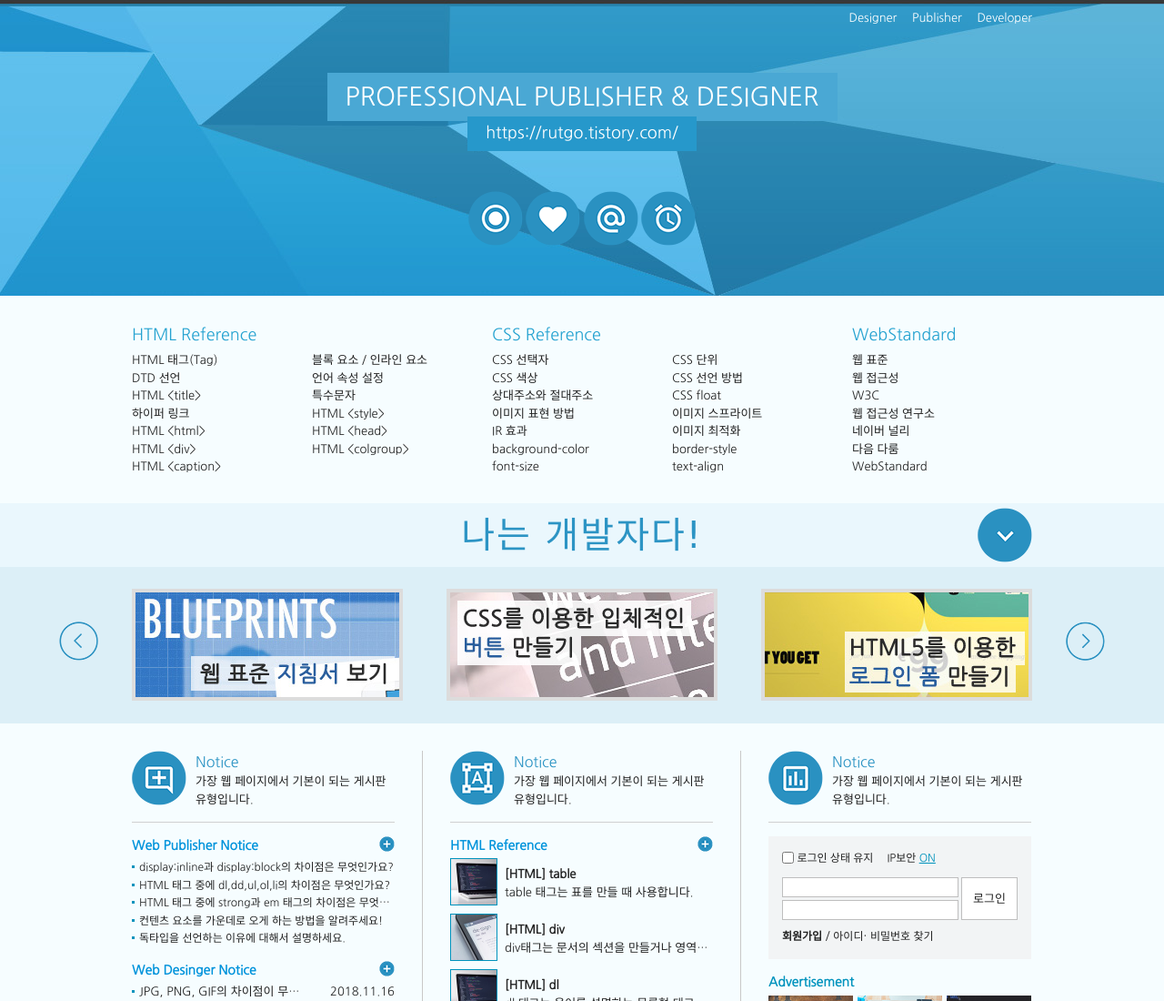
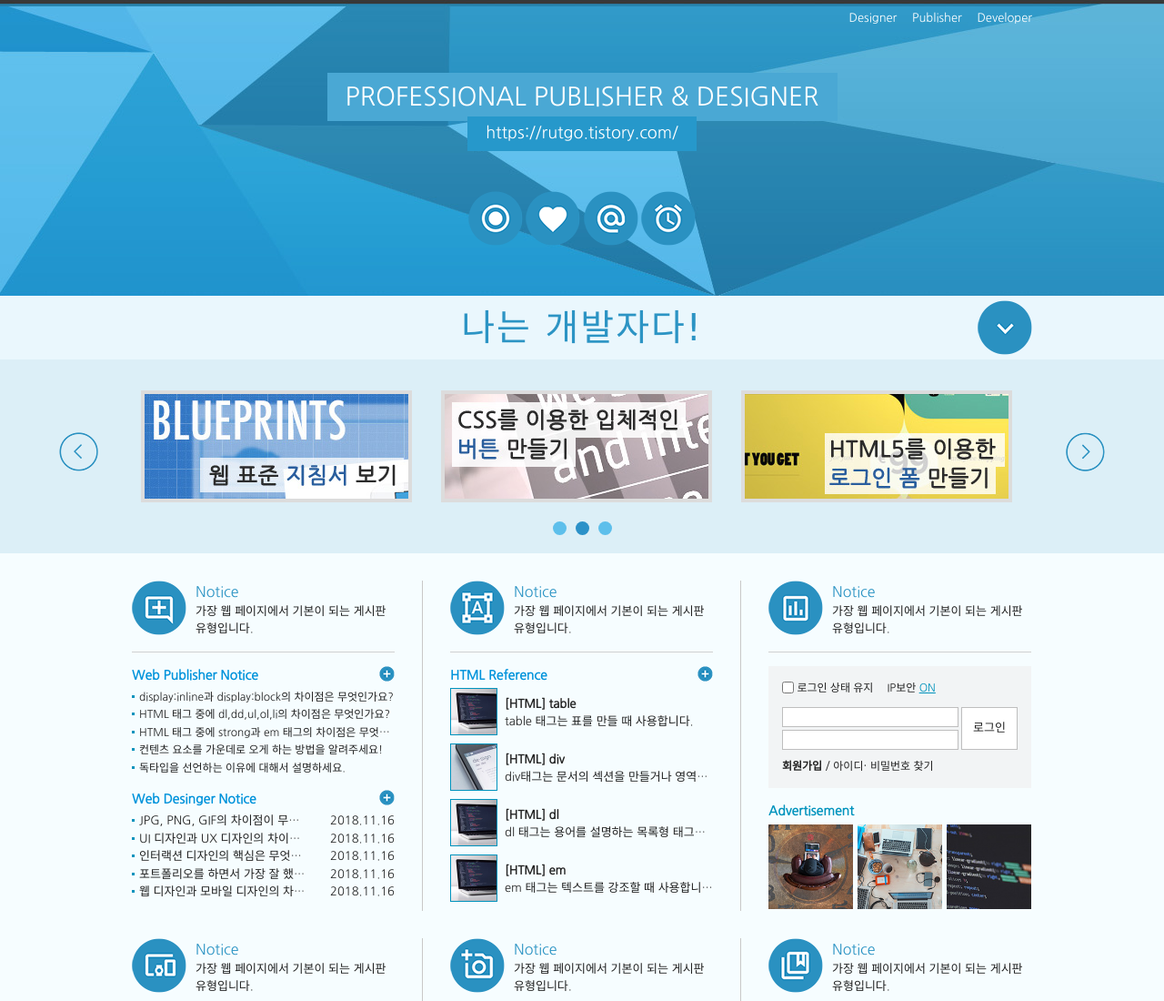
Before and after one commit to ksy90101/MakeOfWebStandard, a plain HTML site: page web/index.html in a window 1280 px wide. Shown: the top 1100 px of the page at 91% size. Drawn offline with nearby package versions, Linux system fonts and the light colour scheme; a web font is replaced by a local one.

Commit message:
전체 메뉴 스크립트, 배너 스크립트 수강 완료

```diff
--- a/web/css/reset.css
+++ b/web/css/reset.css
@@ -37,6 +37,8 @@ h1, h2, h3, h4, h5, h6 {font-size: 13px; color: #222; font-weight: normal;}
 /* 테두리 초기화 */
 img, fieldset {border: 0 none;}
 
+/* 버튼 초기화 */
+button { border: 0 none; }
 /* IR 효과 */
 /* 의미있는 이미지의 대체 텍스트를 제공하는 경우*/
 .ir_pm {
--- /dev/null
+++ b/web/css/slick.css
@@ -0,0 +1,119 @@
+/* Slider */
+.slick-slider
+{
+    position: relative;
+
+    display: block;
+    box-sizing: border-box;
+
+    -webkit-user-select: none;
+       -moz-user-select: none;
+        -ms-user-select: none;
+            user-select: none;
+
+    -webkit-touch-callout: none;
+    -khtml-user-select: none;
+    -ms-touch-action: pan-y;
+        touch-action: pan-y;
+    -webkit-tap-highlight-color: transparent;
+}
+
+.slick-list
+{
+    position: relative;
+
+    display: block;
+    overflow: hidden;
+
+    margin: 0;
+    padding: 0;
+}
+.slick-list:focus
+{
+    outline: none;
+}
+.slick-list.dragging
+{
+    cursor: pointer;
+    cursor: hand;
+}
+
+.slick-slider .slick-track,
+.slick-slider .slick-list
+{
+    -webkit-transform: translate3d(0, 0, 0);
+       -moz-transform: translate3d(0, 0, 0);
+        -ms-transform: translate3d(0, 0, 0);
+         -o-transform: translate3d(0, 0, 0);
+            transform: translate3d(0, 0, 0);
+}
+
+.slick-track
+{
+    position: relative;
+    top: 0;
+    left: 0;
+
+    display: block;
+    margin-left: auto;
+    margin-right: auto;
+}
+.slick-track:before,
+.slick-track:after
+{
+    display: table;
+
+    content: '';
+}
+.slick-track:after
+{
+    clear: both;
+}
+.slick-loading .slick-track
+{
+    visibility: hidden;
+}
+
+.slick-slide
+{
+    display: none;
+    float: left;
+
+    height: 100%;
+    min-height: 1px;
+}
+[dir='rtl'] .slick-slide
+{
+    float: right;
+}
+.slick-slide img
+{
+    display: block;
+}
+.slick-slide.slick-loading img
+{
+    display: none;
+}
+.slick-slide.dragging img
+{
+    pointer-events: none;
+}
+.slick-initialized .slick-slide
+{
+    display: block;
+}
+.slick-loading .slick-slide
+{
+    visibility: hidden;
+}
+.slick-vertical .slick-slide
+{
+    display: block;
+
+    height: auto;
+
+    border: 1px solid transparent;
+}
+.slick-arrow.slick-hidden {
+    display: none;
+}
--- a/web/css/style.css
+++ b/web/css/style.css
@@ -27,21 +27,10 @@
 #footer { border-top: 1px solid #eee; }
 
 /* 컨텐츠 레이아웃 */
-#cont_nav {
-    background-color: #f6fdff;
-}
-
-#cont_tit {
-    background-color: #EAf7FD;
-}
-
-#cont_ban {
-    background-color: #dceff7;
-}
-
-#cont_cont {
-    background-color: #f6fdff;
-}
+#cont_nav {display: none; background-color: #f6fdff; }
+#cont_tit { background-color: #EAf7FD; }
+#cont_ban { background-color: #dceff7; }
+#cont_cont { background-color: #f6fdff; }
 
 /* 컨테이너 */
 .container {
@@ -189,8 +178,9 @@
     height: 60px;
     background: url("../img/icon.png") no-repeat 0 -600px;
 }
-
+.tit .btn.on { background-position: 0 -660px; }
 /* 배너 */
+/*
 .ban {
     position: relative;
     padding: 24px 0 20px;
@@ -236,26 +226,44 @@
     text-align: center;
 }
 
-/* ie8이하 버전 호환성을 위해 아래 방법을 추가*/
-.ban ul li.ban_img1 {
-    text-align: left;
+!* ie8이하 버전 호환성을 위해 아래 방법을 추가*!
+.ban ul li.ban_img1 { text-align: left; }
+.ban ul li.ban_img2 { text-align: center; }
+.ban ul li.ban_img3 { text-align: right; }
+.ban ul li img { border: 4px solid #dcdcdc; }
+.ban ul li img:hover { border-color: #98bcdc; }
+*/
+
+/* 슬릭 배너 */
+.ban { position: relative; padding: 24px 0 40px; }
+.ban .slick-prev {
+    position: absolute;
+    left: -80px;
+    top: 80px;
+    width: 43px;
+    height: 43px;
+    background: url("../img/icon.png") no-repeat -150px 0;
+    text-indent: -9999px;
 }
-
-.ban ul li.ban_img2 {
-    text-align: center;
+.ban .slick-next {
+    right: -80px;
+    top: 80px;
+    position: absolute;
+    width: 43px;
+    height: 43px;
+    background: url("../img/icon.png") no-repeat -150px -43px;
+    text-indent: -9999px;
 }
-
-.ban ul li.ban_img3 {
-    text-align: right;
-}
-
-.ban ul li img {
-    border: 4px solid #dcdcdc;
-}
-
-.ban ul li img:hover {
-    border-color: #98bcdc
-}
+.ban .slick-prev:hover{    background-position: -193px 0;}
+.ban .slick-next:hover{ background-position: -193px -43px; }
+.ban img {border: 4px solid #dcdcdc;}
+.ban img:hover {border-color: #98bcdc;}
+.ban .slick-slide {margin: 10px;}
+.ban .slick-dots {position: absolute; bottom: 15px; display: block; width: 100%; text-align: center;}
+.ban .slick-dots li {display: inline-block; width: 15px; height: 15px; margin: 5px;}
+.ban .slick-dots li button {font-size: 0; line-height: 0; display: block; width: 15px; height: 15px;
+cursor: pointer; background: #5dbfeb; border-radius: 50%}
+.ban .slick-dots li.slick-active button {background: #2b91c8;}
 
 /* 컨텐츠 */
 .cont {
--- a/web/index.html
+++ b/web/index.html
@@ -11,6 +11,7 @@
     <!-- CSS STYLE -->
     <link rel="stylesheet" href="css/reset.css">
     <link rel="stylesheet" href="css/style.css">
+    <link rel="stylesheet" href="css/slick.css">
 
     <!-- 웹 폰트 -->
     <link href="https://fonts.googleapis.com/css?family=Nanum+Gothic&display=swap" rel="stylesheet">
@@ -121,13 +122,22 @@
         <div id="cont_ban">
             <div class="container">
                 <div class="ban">
-                    <a href="#" class="prev"><span class="ir_pm">이전 이미지</span></a>
-                    <ul>
-                        <li class="ban_img1"><a href="#"><img src="img/banner_link1.jpg" alt="웹 표준 지침서 보기"></a></li>
-                        <li class="ban_img2"><a href="#"><img src="img/banner_link2.jpg" alt="CSS 버튼 만들기"></a></li>
-                        <li class="ban_img3"><a href="#"><img src="img/banner_link3.jpg" alt="로그인 폼 만들기"></a></li>
-                    </ul>
-                    <a href="#" class="next"><span class="ir_pm">다음 이미지</span></a>
+                    <!--                    <a href="#" class="prev"><span class="ir_pm">이전 이미지</span></a>-->
+                    <!--                    <ul>-->
+                    <!--                        <li class="ban_img1"><a href="#"><img src="img/banner_link1.jpg" alt="웹 표준 지침서 보기"></a></li>-->
+                    <!--                        <li class="ban_img2"><a href="#"><img src="img/banner_link2.jpg" alt="CSS 버튼 만들기"></a></li>-->
+                    <!--                        <li class="ban_img3"><a href="#"><img src="img/banner_link3.jpg" alt="로그인 폼 만들기"></a></li>-->
+                    <!--                    </ul>-->
+                    <!--                    <a href="#" class="next"><span class="ir_pm">다음 이미지</span></a>-->
+                    <div><a href="#"><img src="img/banner_link1.jpg" alt="웹 표준 지침서 보기"></a></div>
+                    <div><a href="#"><img src="img/banner_link2.jpg" alt="CSS 버튼 만들기"></a></div>
+                    <div><a href="#"><img src="img/banner_link3.jpg" alt="로그인 폼 만들기"></a></div>
+                    <div><a href="#"><img src="img/banner_link1.jpg" alt="웹 표준 지침서 보기"></a></div>
+                    <div><a href="#"><img src="img/banner_link2.jpg" alt="CSS 버튼 만들기"></a></div>
+                    <div><a href="#"><img src="img/banner_link3.jpg" alt="로그인 폼 만들기"></a></div>
+                    <div><a href="#"><img src="img/banner_link1.jpg" alt="웹 표준 지침서 보기"></a></div>
+                    <div><a href="#"><img src="img/banner_link2.jpg" alt="CSS 버튼 만들기"></a></div>
+                    <div><a href="#"><img src="img/banner_link3.jpg" alt="로그인 폼 만들기"></a></div>
                 </div>
             </div>
         </div>
@@ -446,5 +456,33 @@
     <!-- //footer-->
 </div>
 <!-- //wrap-->
+<!-- Script -->
+<script src="https://ajax.googleapis.com/ajax/libs/jquery/3.4.1/jquery.min.js"></script>
+<script src="js/slick.min.js"></script>
+<script type="text/javascript">
+    // 배너
+    $('.ban').slick({
+        infinite: true,
+        slidesToShow: 3,
+        slidesToScroll: 3,
+        autoplay: true,
+        autoplaySpeed: 3000,
+        dots: true
+    });
+
+    // 버튼을 클릭하면 전체 메뉴를 보이게 하세요.
+    $(".tit .btn").click(function (e) {
+        e.preventDefault();
+        // #cont_nav {display: block;}
+        // $("#cont_nav").css("display", "block");
+        // $("cont_nav").show();
+        // $("#cont_nav").fadeIn();
+        // $("#cont_nav").slideDown();
+        // $("#cont_nav").toggle();
+        $("#cont_nav").slideToggle(200);
+        $(this).toggleClass("on");
+    });
+</script>
+<!-- // Script -->
 </body>
 </html>
```
Also changed, not shown: web/js/slick.min.js (added), 1 other file.
